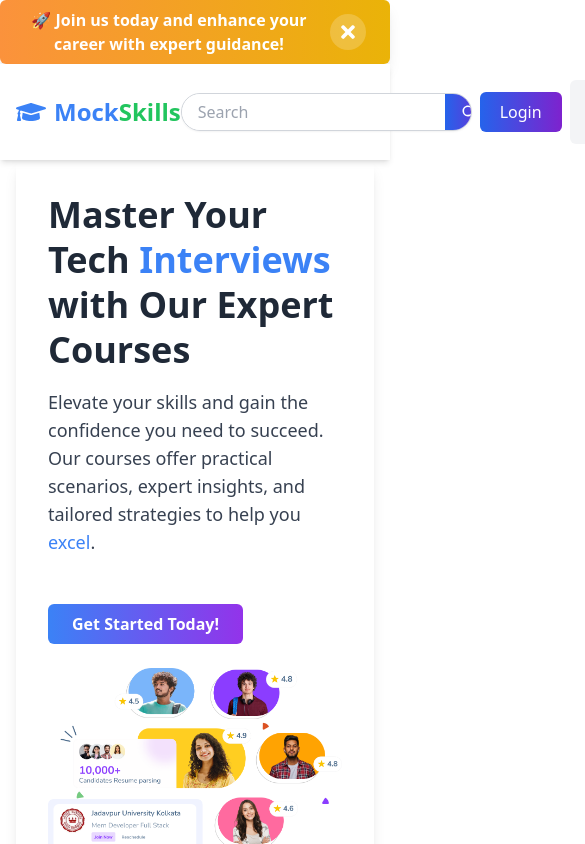
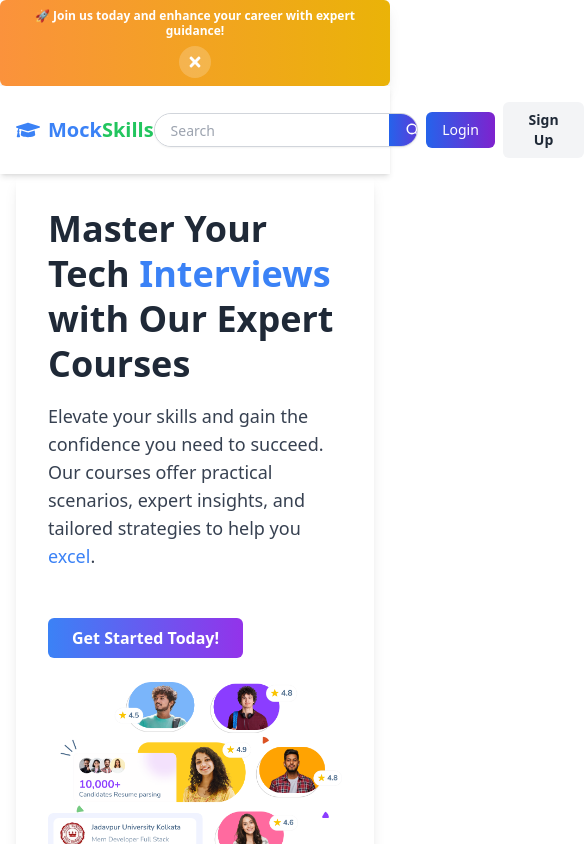
Before and after one commit to MockSkills-Tech/mockskills, a React (Vite) app: page /courses in a window 390 px wide. Shown: the top 844 px of the page, 585 px wide, since content can reach past the window. Built offline with nearby package versions, Linux system fonts and the light colour scheme.

Commit message:
search functionality in course module

```diff
--- a/src/Components/Body.jsx
+++ b/src/Components/Body.jsx
@@ -25,8 +25,12 @@ const Body = () => {
             Get Started For Free
           </button>
         </div>
-        <img src={interviewImage} alt="Interview" className="h-auto" />
-      </section>
+              <img
+                  src={interviewImage}
+                  alt="Interview"
+                  className="w-full h-auto max-w-xs sm:max-w-sm md:max-w-md lg:max-w-lg mx-auto rounded-md"
+              />
+ </section>
 
       {/* Category Section */}
       <section className="flex flex-col items-center w-full my-10">
--- a/src/Components/Courses/Course.jsx
+++ b/src/Components/Courses/Course.jsx
@@ -4,8 +4,16 @@ import SearchBar from "./SearchBar";
 import FilterTags from "./FilterTags";
 import CourseBody from "./CourseBody";
 import { Link } from "react-router-dom";
+import { useState } from "react";
 
 const Course = () => {
+    const [searchQuery, setSearchQuery] = useState(""); // State for search input
+
+    // Filter courses based on the search query
+    const filteredCourses = COURSES.filter((course) =>
+        course.title.toLowerCase().includes(searchQuery.toLowerCase())
+    );
+
   return (
     <>
       <CourseBody />
@@ -26,12 +34,12 @@ const Course = () => {
               Explore all tailored courses for specific roles, companies, and skills.
             </p>
           </div>
-          <SearchBar />
+        <SearchBar searchQuery={searchQuery} setSearchQuery={setSearchQuery} />
         </div>
 
         <FilterTags />
       </div>
-      <CourseList courses={COURSES} />
+      <CourseList courses={filteredCourses} />
     </>
   );
 };
--- a/src/Components/Courses/SearchBar.jsx
+++ b/src/Components/Courses/SearchBar.jsx
@@ -1,9 +1,10 @@
-const SearchBar = () => {
+const SearchBar = ({ searchQuery, setSearchQuery }) => {
   return (
     <div className="mb-4 relative">
       <input
         type="text"
         placeholder="Search Courses"
+        onChange={(e) => setSearchQuery(e.target.value)}
         className="w-96 px-4 py-2 pl-10 border rounded-xl shadow-sm focus:outline-none focus:ring-2 focus:ring-blue-500"
       />
       <span className="absolute left-3 top-2.5">
--- a/src/Components/Header.jsx
+++ b/src/Components/Header.jsx
@@ -1,5 +1,5 @@
 import { useEffect, useState } from "react";
-import { FaChevronDown, FaTimes, FaGraduationCap } from "react-icons/fa"; // Use any relevant icon
+import { FaChevronDown, FaTimes, FaGraduationCap } from "react-icons/fa";
 import { IoSearch } from "react-icons/io5";
 import { useDispatch, useSelector } from "react-redux";
 import { toggleForm } from "../Utils/loginSlice";
@@ -36,37 +36,43 @@ const Header = () => {
         <>
             {/* Banner Section */}
             {showBanner && (
-        <div className="bg-gradient-to-r from-orange-400 to-yellow-500 text-white shadow-lg flex justify-between items-center py-2 px-6 rounded-md">
-          <h2 className="text-base font-bold text-center flex-grow">
+                <div className="bg-gradient-to-r from-orange-400 to-yellow-500 text-white shadow-lg flex flex-col md:flex-row justify-between items-center py-2 px-3 md:px-6 rounded-md text-xs sm:text-sm md:text-base">
+                    {/* Banner Message */}
+                    <h2 className="text-center font-bold mb-2 md:mb-0 md:flex-grow md:text-left leading-tight">
                         🚀 Join us today and enhance your career with expert guidance!
                     </h2>
+
+                    {/* Close Button */}
                     <button
                         onClick={() => setShowBanner(false)}
-            className="ml-4 text-white hover:text-gray-200 p-2 transition duration-200 rounded-full bg-white bg-opacity-20 hover:bg-opacity-30"
+                        className="ml-0 md:ml-4 text-white hover:text-gray-200 p-2 transition duration-200 rounded-full bg-white bg-opacity-20 hover:bg-opacity-30"
                         aria-label="Dismiss banner"
                     >
-            <FaTimes size={20} />
+                        <FaTimes size={16} />
                     </button>
                 </div>
             )}
 
+
+            {/* Header */}
             <header className="flex justify-between items-center p-4 bg-white shadow-md sticky top-0 z-50 transition duration-300">
+                {/* Logo */}
                 <div className="flex items-center">
-          {/* Single Icon added here */}
-          <FaGraduationCap className="text-blue-500 text-3xl mr-2" />{" "}
-          {/* You can change the icon and color */}
-          <span className="text-2xl font-bold">
-            <Link to={"/"}>
+                    <FaGraduationCap className="text-blue-500 text-2xl md:text-3xl mr-2" />
+                    <span className="text-xl md:text-2xl font-bold">
+                        <Link to="/">
                             <span className="text-blue-500">Mock</span>
                             <span className="text-green-500">Skills</span>
                         </Link>
                     </span>
                 </div>
 
+                {/* Desktop Menu */}
                 <div className="hidden md:flex">
                     <HeaderMenu />
                 </div>
 
+                {/* Auth Buttons and Search */}
                 <div className="flex items-center space-x-2">
                     <SearchBar />
                     <AuthButtons
@@ -84,8 +90,7 @@ const Header = () => {
                     aria-expanded={isMobileMenuOpen}
                 >
                     <FaChevronDown
-            className={`transform transition-transform duration-300 ${
-              isMobileMenuOpen ? "rotate-180" : ""
+                        className={`transform transition-transform duration-300 ${isMobileMenuOpen ? "rotate-180" : ""
                             }`}
                     />
                 </button>
@@ -101,7 +106,7 @@ const Header = () => {
             {/* Modal for Login/Signup */}
             {showModal && (
                 <div className="fixed inset-0 bg-gray-600 bg-opacity-40 flex justify-center items-center z-40">
-          <div className="bg-white w-full max-w-md rounded-md shadow-lg relative">
+                    <div className="bg-white w-11/12 sm:w-full max-w-md rounded-md shadow-lg relative">
                         <button
                             className="absolute top-2 right-2 text-gray-500 hover:text-gray-800"
                             onClick={() => setShowModal(false)}
@@ -120,12 +125,12 @@ const Header = () => {
 const SearchBar = () => (
     <div className="flex items-center border border-gray-300 rounded-full overflow-hidden shadow-sm hover:shadow-md transition duration-200">
         <input
-      className="py-2 px-4 h-9 rounded-l-full focus:outline-none focus:ring-2 focus:ring-blue-400 transition duration-150"
+            className="py-2 px-4 h-8 md:h-9 rounded-l-full focus:outline-none focus:ring-2 focus:ring-blue-400 transition duration-150 text-sm md:text-base"
             placeholder="Search"
             aria-label="Search"
         />
         <button
-      className="h-9 bg-gradient px-4 flex items-center justify-center rounded-r-full transition duration-200 hover:bg-blue-600"
+            className="h-8 md:h-9 bg-gradient px-4 flex items-center justify-center rounded-r-full transition duration-200 hover:bg-blue-600"
             aria-label="Search button"
         >
             <IoSearch className="text-white" />
@@ -136,8 +141,7 @@ const SearchBar = () => (
 const AuthButtons = ({ isLoginForm, handleLoginForm, handleSignupForm }) => (
     <>
         <button
-      className={`px-5 py-2 rounded-md transition duration-200 ${
-        isLoginForm
+            className={`px-4 py-2 text-sm md:text-base rounded-md transition duration-200 ${isLoginForm
                     ? "bg-gradient text-white"
                     : "bg-gray-100 text-gray-800 font-semibold hover:bg-gray-200"
                 }`}
@@ -147,8 +151,7 @@ const AuthButtons = ({ isLoginForm, handleLoginForm, handleSignupForm }) => (
             Login
         </button>
         <button
-      className={`px-4 py-2 rounded-md transition duration-200 ${
-        !isLoginForm
+            className={`px-4 py-2 text-sm md:text-base rounded-md transition duration-200 ${!isLoginForm
                     ? "bg-gradient text-white"
                     : "bg-gray-100 text-gray-800 font-semibold hover:bg-gray-200"
                 }`}
```
Lines whose indentation alone changed are shown as unchanged.
